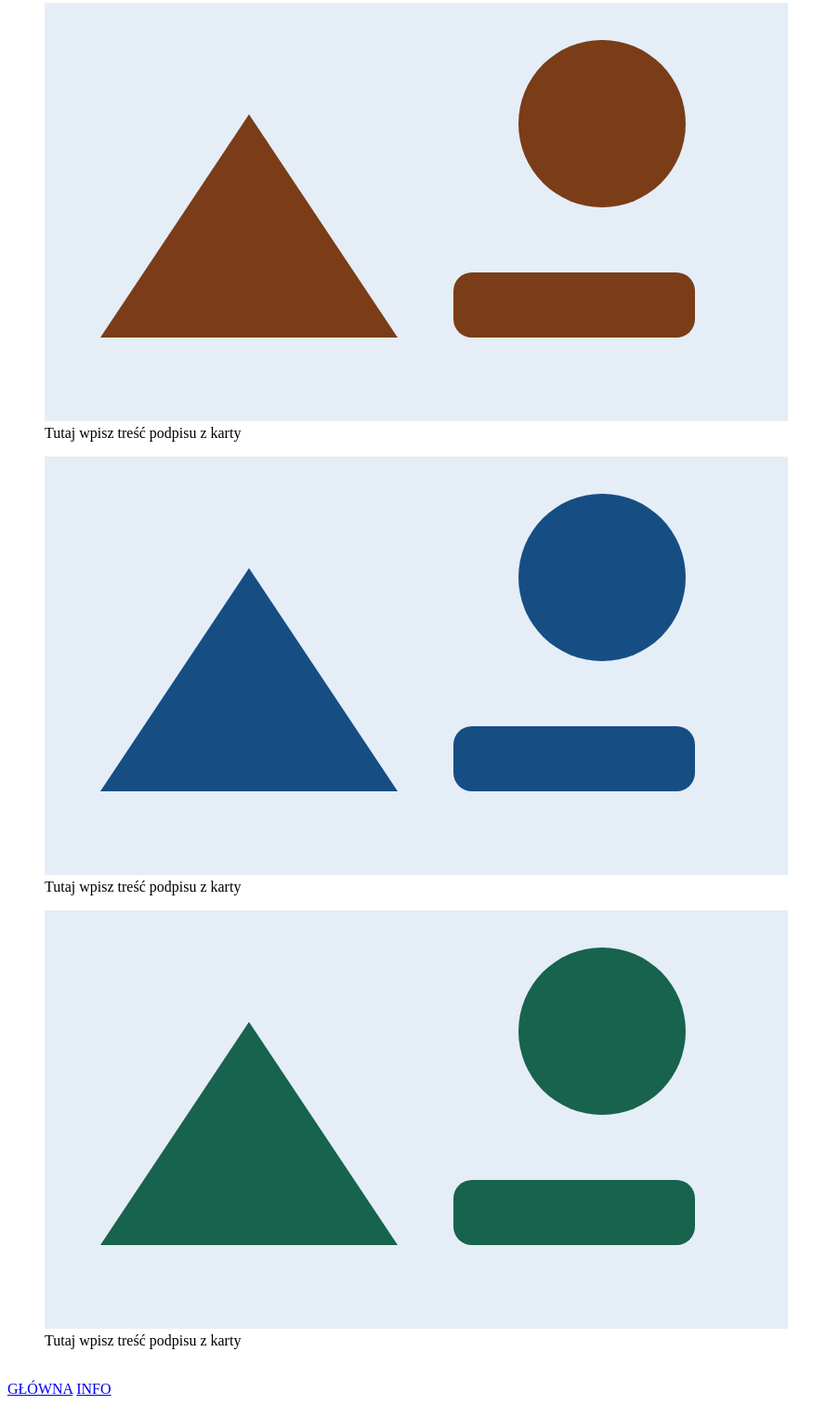
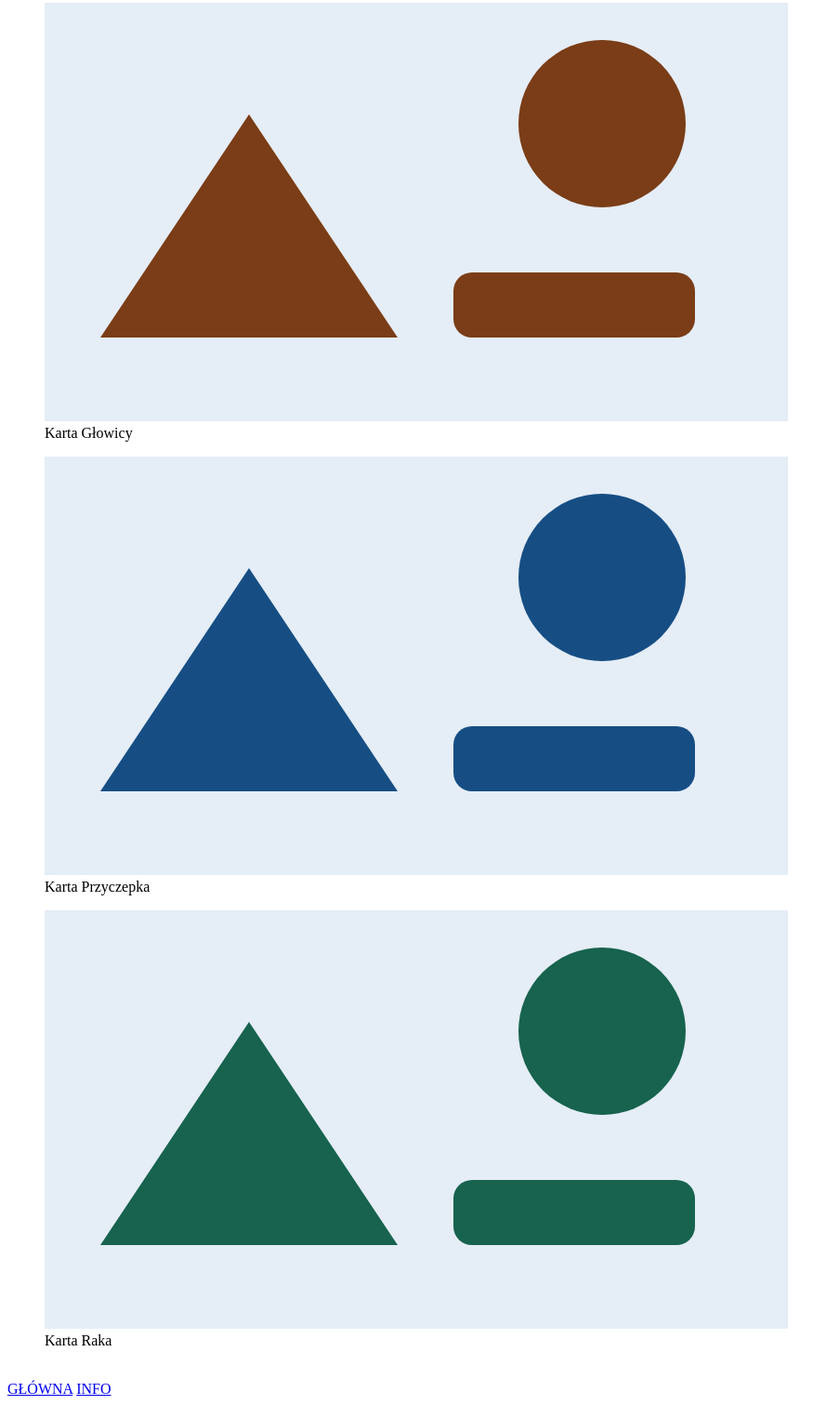
Before and after one commit to Phanesage/html-css-collab-patrik-olafik-depson, a plain HTML site: page program.html in a window 1280 px wide. Shown: the part 356-1867 px from the top of the page at 93% size, without its empty margins (0-903 px from the left). Drawn offline with Linux system fonts and the light colour scheme.

Commit message:
Dodane opisy kart w figcaption

```diff
--- a/program.html
+++ b/program.html
@@ -49,17 +49,17 @@
 
         <figure>
              <img src="strefa.svg" alt="karta pierwsza trójkąty i kwadraty" loading="lazy">
-            <figcaption>Tutaj wpisz treść podpisu z karty</figcaption>
+            <figcaption>Karta Głowicy</figcaption>
         </figure>
 
         <figure>
             <img src="scena.svg" alt="karta pierwsza trójkąty i kwadraty" loading="lazy">
-            <figcaption>Tutaj wpisz treść podpisu z karty</figcaption>
+            <figcaption>Karta Przyczepka</figcaption>
         </figure>
 
         <figure>
             <img src="warsztat.svg" alt="karta pierwsza trójkąty i kwadraty" loading="lazy">
-            <figcaption>Tutaj wpisz treść podpisu z karty</figcaption>
+            <figcaption>Karta Raka</figcaption>
         </figure>
         <br>
         <a href="index.html">GŁÓWNA</a>
```
